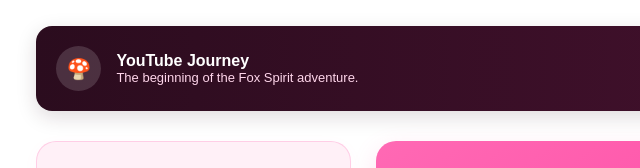
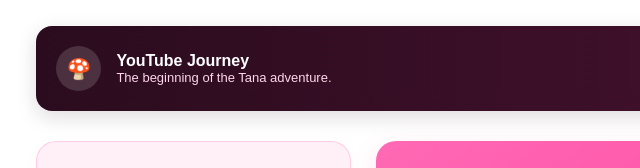
Before and after one commit to itzrealozam/Tana, a website: page index.html in a window 1280 px wide. Shown: the part 1942-2110 px from the top of the page, 106-746 px from the left. Drawn offline with Linux system fonts and the light colour scheme.

Commit message:
Update index.html

```diff
--- a/index.html
+++ b/index.html
@@ -914,7 +914,7 @@
             <div class="icon-circle">🍄</div>
             <div class="milestone-info">
                 <h3>YouTube Journey</h3>
-                <p>The beginning of the Fox Spirit adventure.</p>
+                <p>The beginning of the Tana adventure.</p>
             </div>
         </div>
 
```
